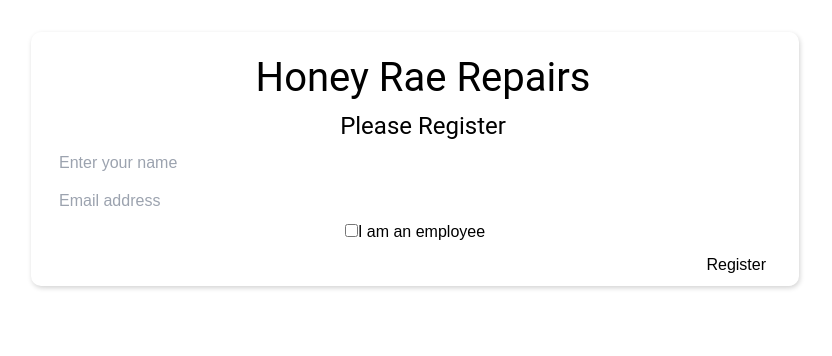
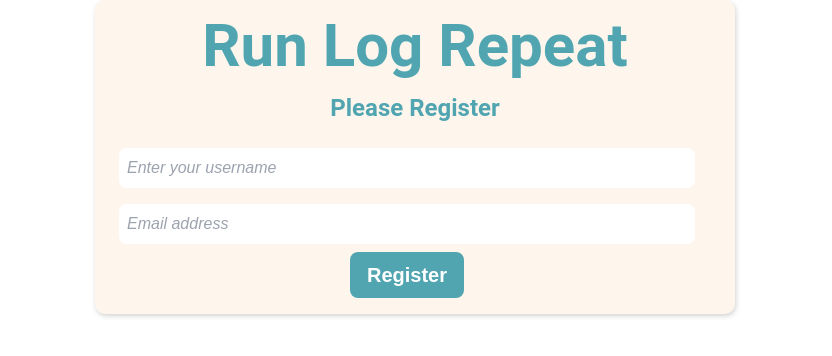
Before and after one commit to Doubles-101/run-log-repeat, a React (Vite) app: page /register in a window 1280 px wide. Shown: the top 356 px of the page, without its empty margins (225-1057 px from the left). Built offline with nearby package versions, Linux system fonts and the light colour scheme.

Commit message:
Fixed Login and Register

```diff
--- a/src/components/auth/Login.jsx
+++ b/src/components/auth/Login.jsx
@@ -17,8 +17,7 @@ export const Login = () => {
         localStorage.setItem(
           "honey_user",
           JSON.stringify({
-            id: user.id,
-            isStaff: user.isStaff,
+            id: user.id
           })
         )
 
@@ -30,18 +29,18 @@ export const Login = () => {
   }
 
   return (
-    <main className="container-login">
-      <section>
-        <form className="form-login" onSubmit={handleLogin}>
-          <h1>Run Log Repeat</h1>
-          <h2>Please sign in</h2>
+    <main className="flex flex-col w-100 h-screen mx-auto">
+      <section className="w-1/2 mx-auto my-auto p-4">
+        <form className="flex flex-col w-1/2 mx-auto my-auto bg-third p-4" onSubmit={handleLogin}>
+          <h1 className="text-first text-center text-6xl text-sans font-bold mx-auto my-auto">Run Log Repeat</h1>
+          <h2 className="text-first text-center text-2xl text-sans font-bold mx-auto my-4">Please sign in</h2>
           <fieldset>
             <div className="form-group">
               <input
                 type="email"
                 value={email}
                 onChange={(evt) => set(evt.target.value)}
-                className="form-control"
+                className="rounded-lg p-2 m-2 placeholder:italic"
                 placeholder="Email address"
                 required
                 autoFocus
@@ -50,15 +49,17 @@ export const Login = () => {
           </fieldset>
           <fieldset>
             <div className="form-group">
-              <button className="login-btn btn-info" type="submit">
+              <button className="bg-first text-white px-4 py-2 m-2 transition-all
+              duration-300 hover:bg-fourth hover:shadow-lg"
+              type="submit">
                 Sign in
               </button>
             </div>
           </fieldset>
+          <div className="text-fourth text-center">
+            <Link to="/register">Not a member yet?</Link>
+          </div>
         </form>
-      </section>
-      <section>
-        <Link to="/register">Not a member yet?</Link>
       </section>
     </main>
   )
--- a/src/components/auth/Register.jsx
+++ b/src/components/auth/Register.jsx
@@ -6,8 +6,8 @@ import { createUser, getUserByEmail } from "../../services/userService"
 export const Register = (props) => {
   const [customer, setCustomer] = useState({
     email: "",
-    fullName: "",
-    isStaff: false,
+    username: "",
+    profileImg: "https://images.vexels.com/media/users/3/263225/isolated/preview/846c7cd4a40a52e16386b3cc5cea63f6-marathon-sport-running-shoe.png"
   })
   let navigate = useNavigate()
 
@@ -17,8 +17,7 @@ export const Register = (props) => {
         localStorage.setItem(
           "honey_user",
           JSON.stringify({
-            id: createdUser.id,
-            staff: createdUser.isStaff,
+            id: createdUser.id
           })
         )
 
@@ -48,17 +47,17 @@ export const Register = (props) => {
 
   return (
     <main style={{ textAlign: "center" }}>
-      <form className="form-login" onSubmit={handleRegister}>
-        <h1>Honey Rae Repairs</h1>
-        <h2>Please Register</h2>
+      <form className="flex flex-col w-1/2 mx-auto my-auto bg-third p-4" onSubmit={handleRegister}>
+        <h1 className="text-first text-center text-6xl text-sans font-bold mx-auto my-auto">Run Log Repeat</h1>
+        <h2 className="text-first text-center text-2xl text-sans font-bold mx-auto my-4">Please Register</h2>
         <fieldset>
           <div className="form-group">
             <input
               onChange={updateCustomer}
               type="text"
-              id="fullName"
-              className="form-control"
-              placeholder="Enter your name"
+              id="username"
+              className="rounded-lg p-2 m-2 placeholder:italic"
+              placeholder="Enter your username"
               required
               autoFocus
             />
@@ -70,7 +69,7 @@ export const Register = (props) => {
               onChange={updateCustomer}
               type="email"
               id="email"
-              className="form-control"
+              className="rounded-lg p-2 m-2 placeholder:italic"
               placeholder="Email address"
               required
             />
@@ -78,23 +77,9 @@ export const Register = (props) => {
         </fieldset>
         <fieldset>
           <div className="form-group">
-            <label>
-              <input
-                onChange={(evt) => {
-                  const copy = { ...customer }
-                  copy.isStaff = evt.target.checked
-                  setCustomer(copy)
-                }}
-                type="checkbox"
-                id="isStaff"
-              />
-              I am an employee{" "}
-            </label>
-          </div>
-        </fieldset>
-        <fieldset>
-          <div className="form-group">
-            <button className="login-btn btn-info" type="submit">
+            <button className="text-white text-xl text-sans font-bold mx-auto my-auto bg-first text-white px-4 py-2 m-2 transition-all
+                    duration-300 hover:bg-blue-600 hover:shadow-lg hover:bg-second"
+                    type="submit">
               Register
             </button>
           </div>
--- a/src/components/profile/Profile.jsx
+++ b/src/components/profile/Profile.jsx
@@ -24,7 +24,12 @@ export const Profile = ({currentUser}) => {
 
     useEffect(() => {
       getUserBadgeCount(profileId).then((badgeArr) => {
-        setUserBadgeCount(badgeArr.length)
+        let badgeString = ""
+        for (const badge of badgeArr) {
+          badgeString += "★"
+        }
+
+        setUserBadgeCount(badgeString)
       })
     }, [currentUser])
 
@@ -49,7 +54,7 @@ export const Profile = ({currentUser}) => {
                 Number of Runs: {userProfile.runs?.length}
               </div>
               <div className="myprofile-item">
-                {userBadgeCount}/11 Badges
+                {userBadgeCount}
               </div>
               {userProfile.id === currentUser.id && (
                 <Link to={`/editprofile`} className="mt-4">
--- a/src/components/welcome/Welcome.jsx
+++ b/src/components/welcome/Welcome.jsx
@@ -11,7 +11,7 @@ export const Welcome = ({currentUser}) => {
         getWelcome(currentUser.id).then((userArr) => {
             setUserInfo(userArr)
         })
-    }, [currentUser])
+    }, [currentUser] ,2000)
 
     const navigate = useNavigate()
 
```
